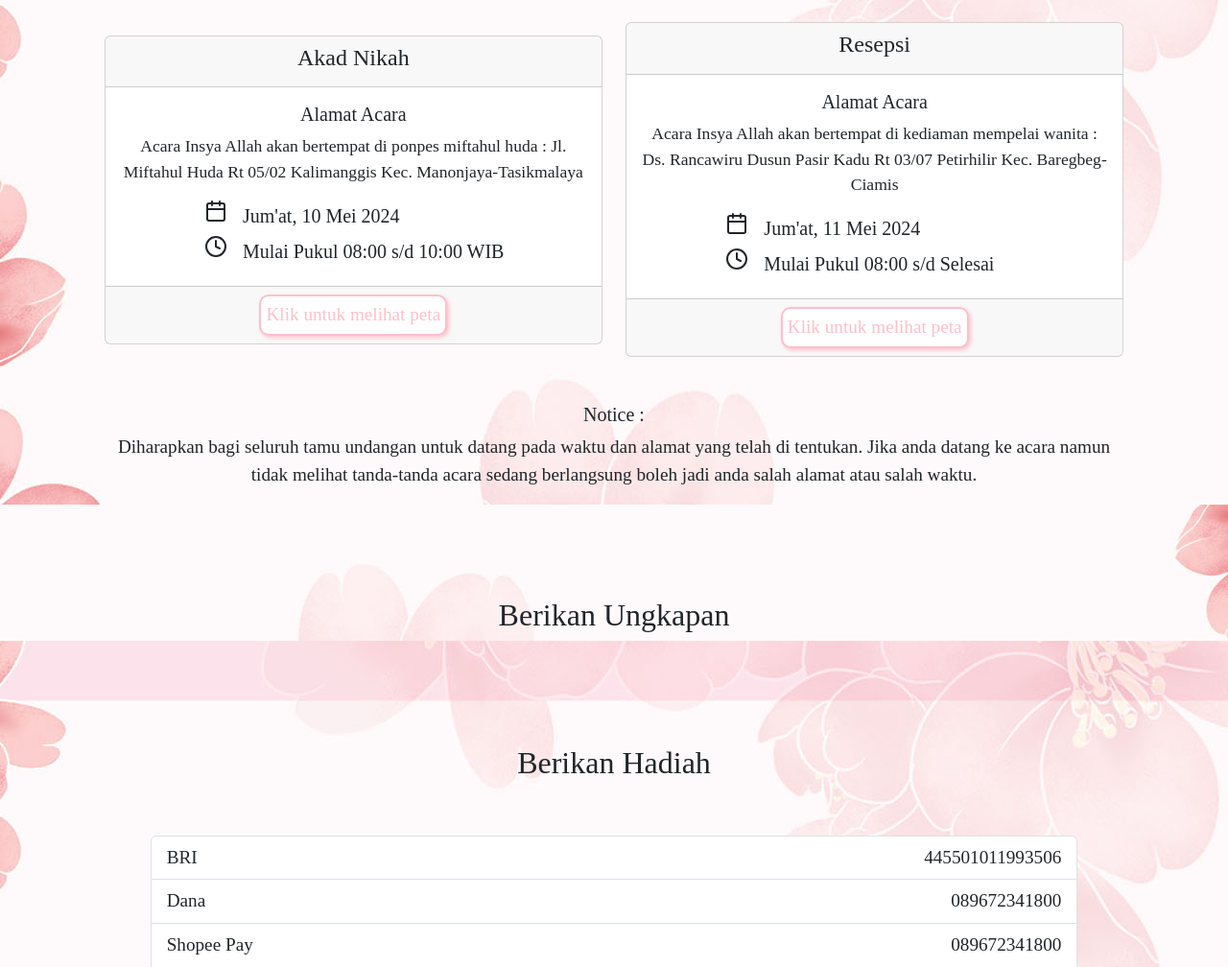
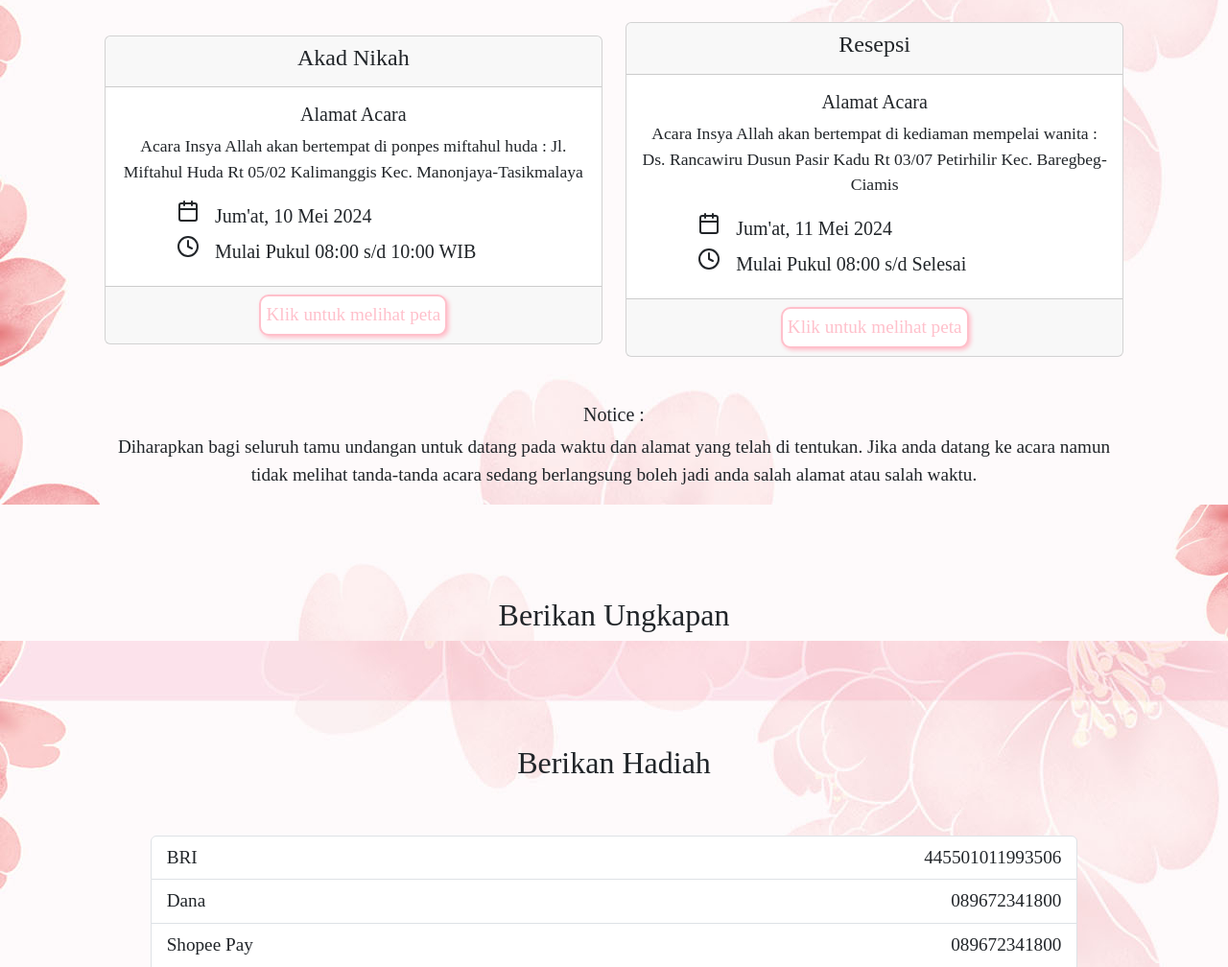
Before and after one commit to anggarun/invitation.github.io, a plain HTML site: page undangan/undangan.html in a window 1280 px wide. Shown: the part 1791-2799 px from the top of the page at 96% size. Drawn offline with nearby package versions, Linux system fonts and the light colour scheme; a script that the page names is missing; a web font is replaced by a local one.

Commit message:
kurangi jarak

```diff
--- a/undangan/style2.css
+++ b/undangan/style2.css
@@ -103,7 +103,7 @@ p {
 .jadwal-acara {
   display: grid;
   grid-template-columns: 40px 1fr;
-  padding-left: 18%;
+  padding-left: 12%;
 }
 .inya {
   text-align: left;
```
